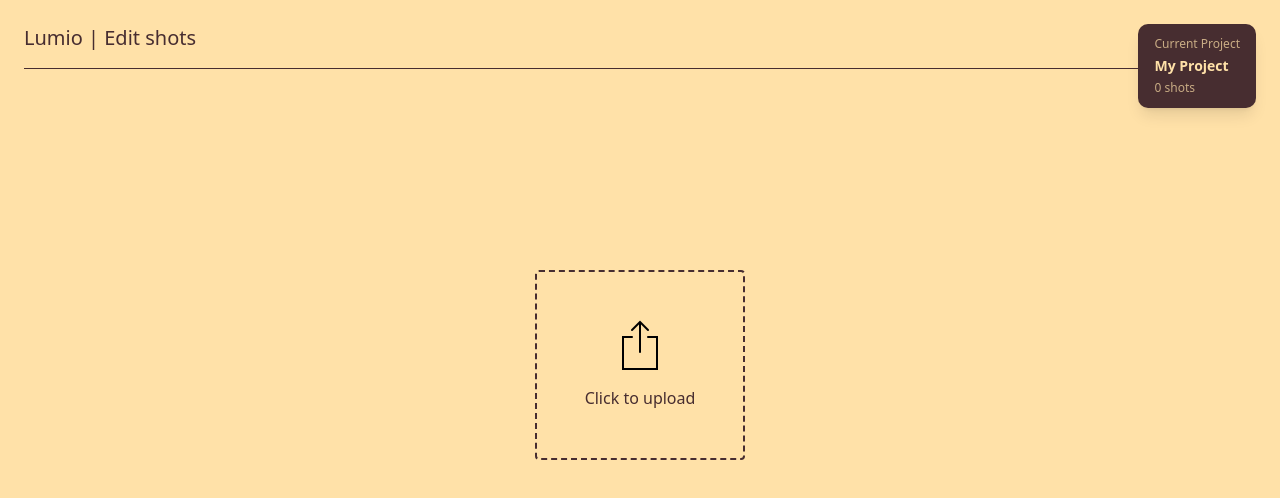
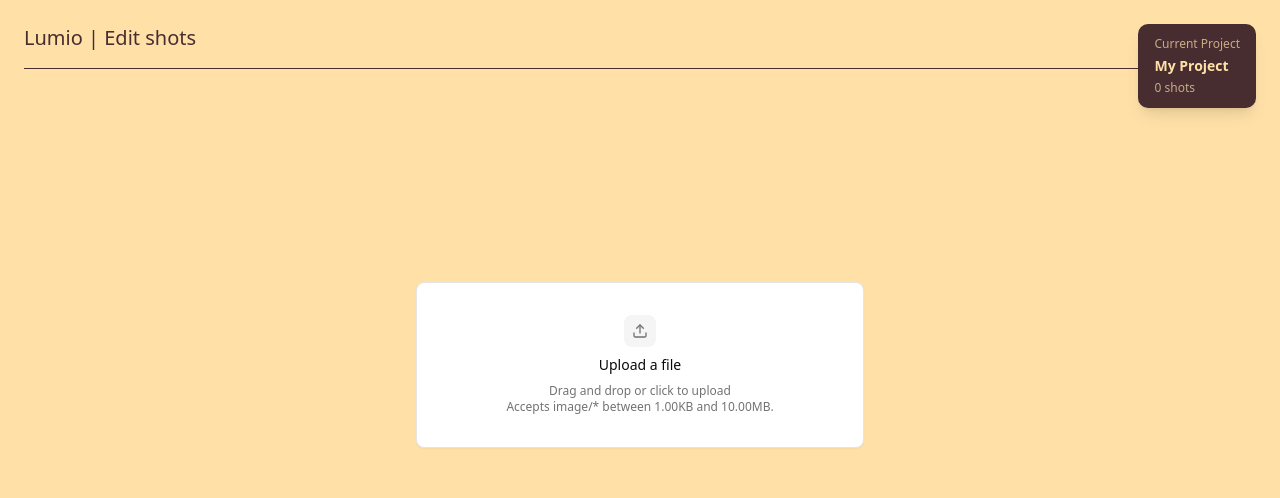
Before and after one commit to quincythai/cs160-lumio, a Next.js app: page /edit in a window 1280 px wide. Shown: the top 498 px of the page. Built offline with nearby package versions, Linux system fonts and the light colour scheme.

Commit message:
changed upload button to make consistent

```diff
--- a/app/edit/page.tsx
+++ b/app/edit/page.tsx
@@ -1,14 +1,23 @@
 "use client";
 
 import { useRouter } from "next/navigation";
-import Image from "next/image";
 import { useState } from "react";
 import PageHeader from "@/components/PageHeader";
+import {
+  Dropzone,
+  DropzoneContent,
+  DropzoneEmptyState,
+} from "@/components/ui/shadcn-io/dropzone";
 
 export default function EditPage() {
   const router = useRouter();
+  const [files, setFiles] = useState<File[] | undefined>();
 
-  const handleUpload = async (file: File) => {
+  const handleDrop = async (droppedFiles: File[]) => {
+    setFiles(droppedFiles);
+
+    if (droppedFiles.length > 0) {
+      const file = droppedFiles[0];
       const formData = new FormData();
       formData.append("file", file);
 
@@ -19,37 +28,27 @@ export default function EditPage() {
 
       const data = await response.json();
       router.push(`/edit/display?image=${data.filename}`); // sending in the image to display as params in the URL
+    }
   };
 
   return (
     <div className="min-h-screen" style={{ backgroundColor: "#ffe1a8" }}>
       <PageHeader title="Edit shots" />
 
-      <div className="flex items-center justify-center min-h-[60vh]">
-        <label
-          className="border-2 border-dashed p-12 rounded"
-          style={{ borderColor: "#472d30" }}
+      <div className="flex items-center justify-center min-h-[60vh] px-6">
+        <Dropzone
+          accept={{ "image/*": [] }}
+          maxFiles={1}
+          maxSize={1024 * 1024 * 10}
+          minSize={1024}
+          onDrop={handleDrop}
+          onError={console.error}
+          src={files}
+          className="w-full max-w-md"
         >
-          <input
-            type="file"
-            accept="image/*"
-            onChange={(e) => {
-              const file = e.target.files?.[0];
-              if (file) handleUpload(file);
-            }}
-            className="hidden"
-          />
-          <div className="flex justify-center">
-            <Image
-              src="/upload.png"
-              alt="Upload"
-              width={50}
-              height={50}
-              className="mb-4"
-            />
-          </div>
-          <p style={{ color: "#472d30" }}>Click to upload</p>
-        </label>
+          <DropzoneEmptyState />
+          <DropzoneContent />
+        </Dropzone>
       </div>
     </div>
   );
```
Lines whose indentation alone changed are shown as unchanged.
